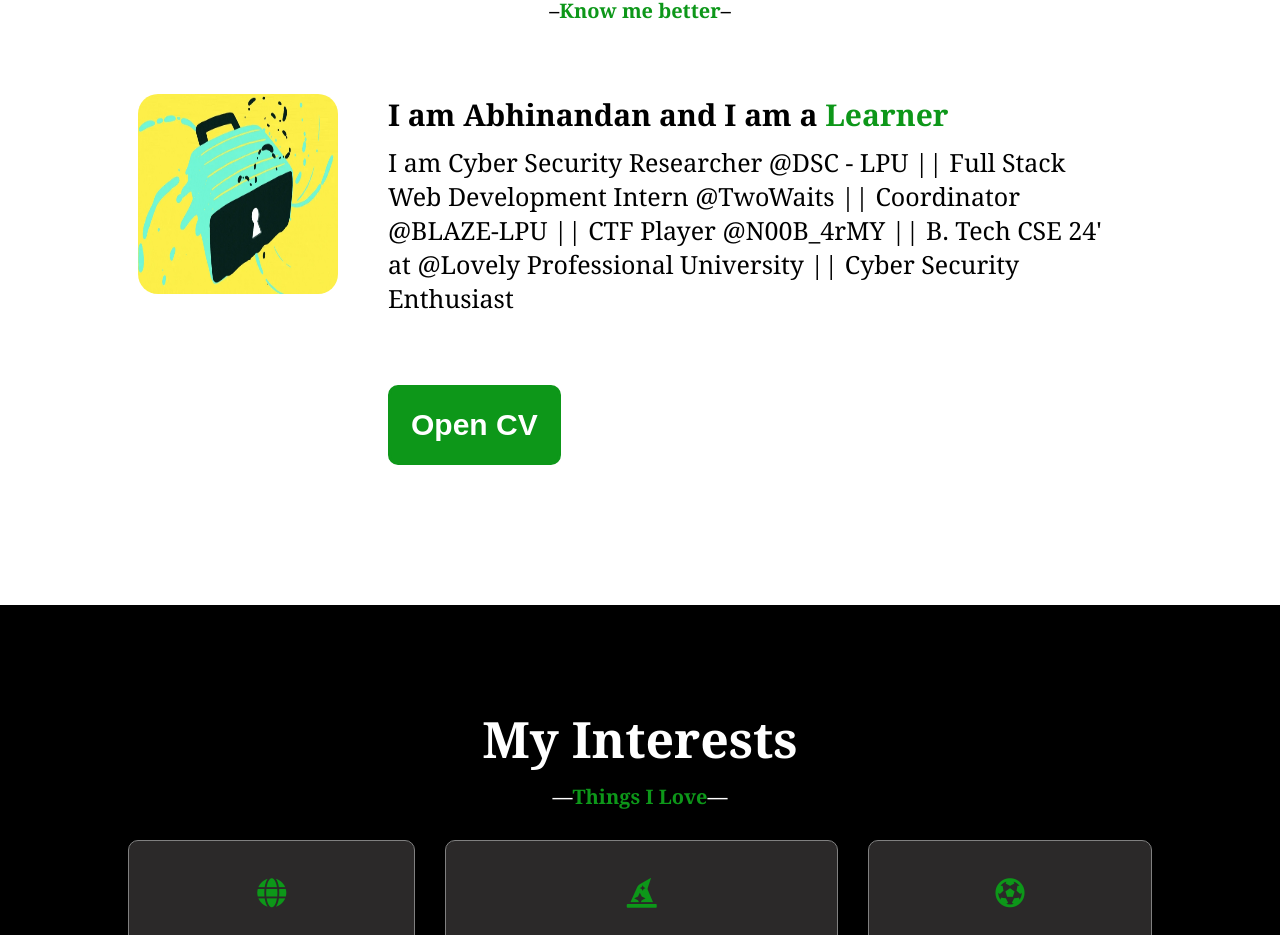
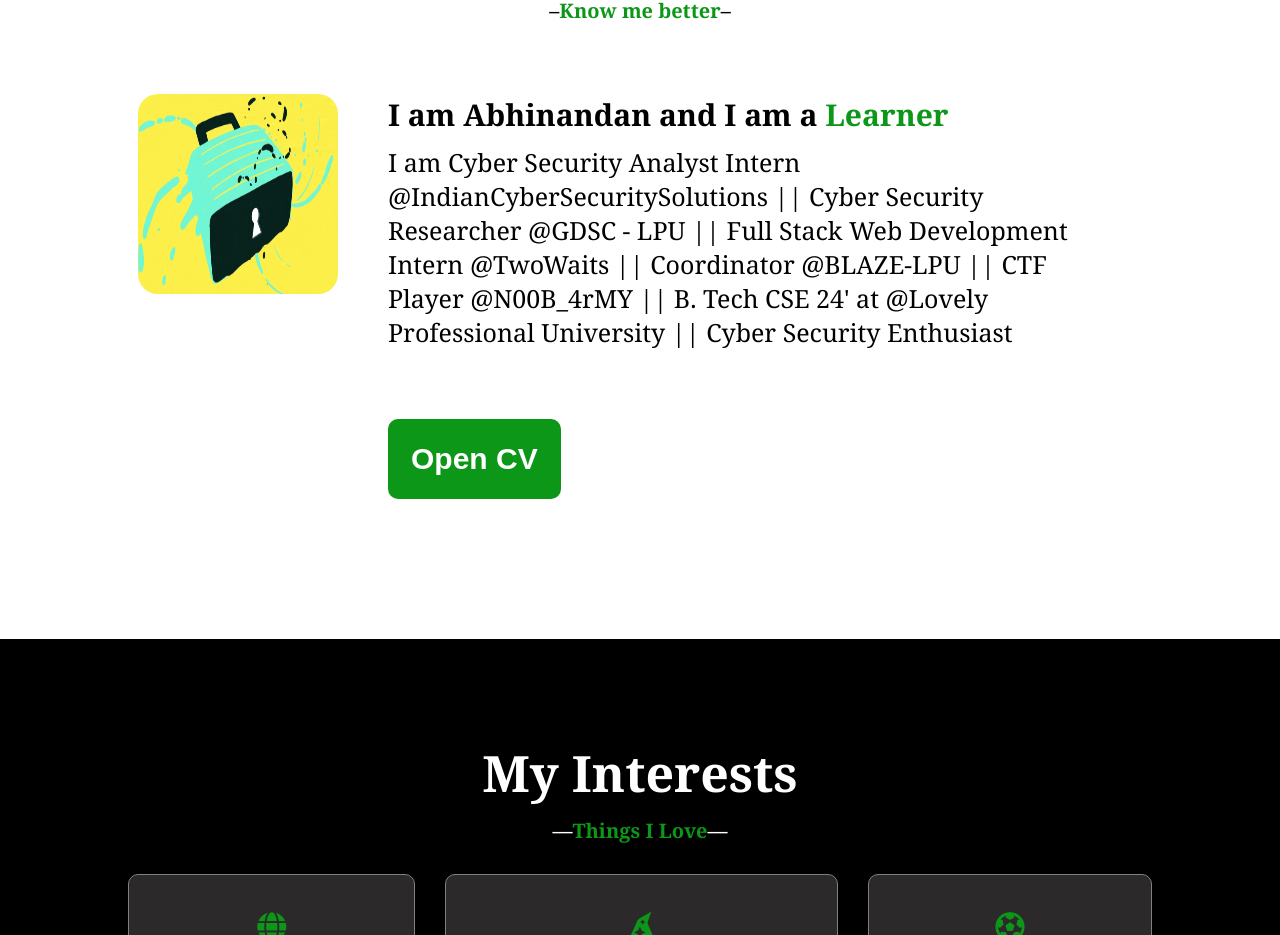
Before and after one commit to Abhinandan-Khurana/Abhinandan-portfolio, a React (Create React App) app: page / in a window 1280 px wide. Shown: the part 951-1886 px from the top of the page. Built offline with nearby package versions, Linux system fonts and the light colour scheme.

Commit message:
Update About.js

```diff
--- a/src/About.js
+++ b/src/About.js
@@ -20,7 +20,7 @@ const About = () => {
             <div className="g"><img className="img" src={pic} /></div>
             <div className="h">
                 <div className="i"><b>I am Abhinandan and I am a <span className="lernr">Learner</span></b></div>
-                <div className="j"> I am Cyber Security Researcher @DSC - LPU || Full Stack Web Development Intern @TwoWaits || Coordinator @BLAZE-LPU || CTF Player @N00B_4rMY || B. Tech CSE 24' at @Lovely Professional University || Cyber Security Enthusiast</div>
+                <div className="j"> I am Cyber Security Analyst Intern @IndianCyberSecuritySolutions || Cyber Security Researcher @GDSC - LPU || Full Stack Web Development Intern @TwoWaits || Coordinator @BLAZE-LPU || CTF Player @N00B_4rMY || B. Tech CSE 24' at @Lovely Professional University || Cyber Security Enthusiast</div>
                 <div className="k"><a href={pdf} target="_blank"><button className="btn">Open CV</button></a></div>
             </div>
         </div>
```
